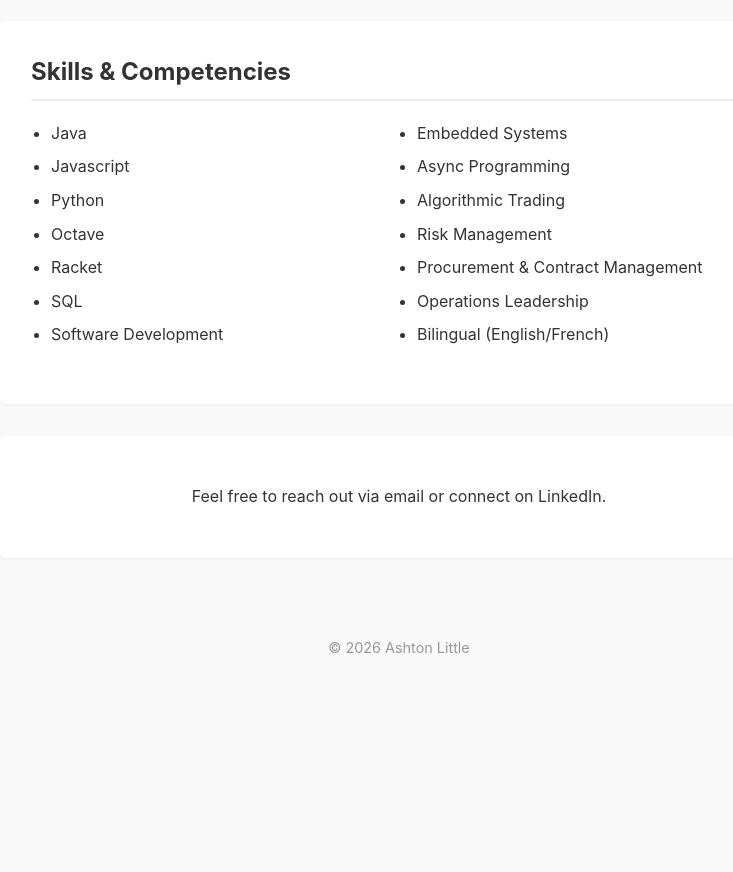
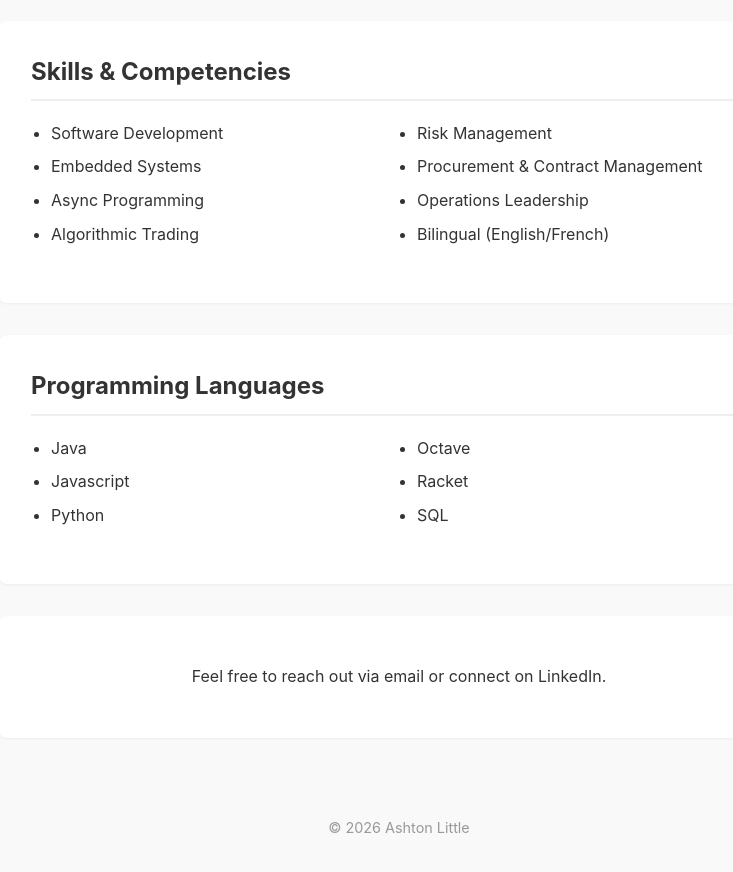
Before and after one commit to AshtonLittle/ashtonlittle.github.io, a plain HTML site: page index.html in a window 1280 px wide. Shown: the part 840-1712 px from the top of the page, without its empty margins (241-974 px from the left). Before the commit the page ends 1545 px from the top, so only its background shows below. Drawn offline with Linux system fonts and the light colour scheme.

Commit message:
separate skills and languages into separate sections

```diff
--- a/index.html
+++ b/index.html
@@ -184,12 +184,6 @@
         <div class="section">
             <h2>Skills & Competencies</h2>
             <ul class="skills-list">
-                <li>Java</li>
-                <li>Javascript</li>
-                <li>Python</li>
-                <li>Octave</li>
-                <li>Racket</li>
-                <li>SQL</li>
                 <li>Software Development</li>
                 <li>Embedded Systems</li>
                 <li>Async Programming</li>
@@ -198,6 +192,18 @@
                 <li>Procurement & Contract Management</li>
                 <li>Operations Leadership</li>
                 <li>Bilingual (English/French)</li>
+            </ul>
+        </div>
+
+        <div class="section">
+            <h2>Programming Languages</h2>
+            <ul class="skills-list">
+                <li>Java</li>
+                <li>Javascript</li>
+                <li>Python</li>
+                <li>Octave</li>
+                <li>Racket</li>
+                <li>SQL</li>
             </ul>
         </div>
 
```
